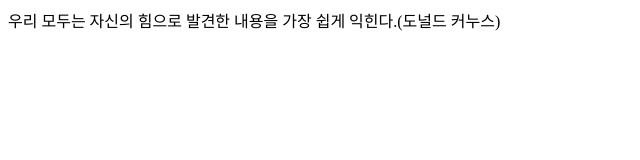
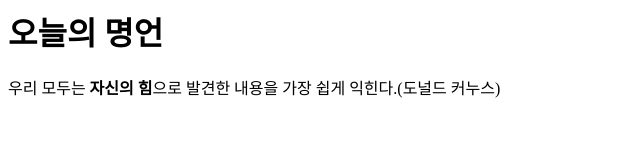
Before and after one commit to karais89/opentutorialsHTML, a plain HTML site: page a.html in a window 1280 px wide. Shown: the whole page, without its empty margins (0-640 px from the left). Drawn offline with Linux system fonts and the light colour scheme.

Commit message:
-HTML 기본 문법 완

```diff
--- a/a.html
+++ b/a.html
@@ -1 +1,3 @@
-우리 모두는 자신의 힘으로 발견한 내용을 가장 쉽게 익힌다.(도널드 커누스)
+<meta charset="UTF-8">
+<h1>오늘의 명언</h1>
+우리 모두는 <strong>자신의 힘</strong>으로 발견한 내용을 가장 쉽게 익힌다.(도널드 커누스)
```
Also changed, not shown: 1 other file.
